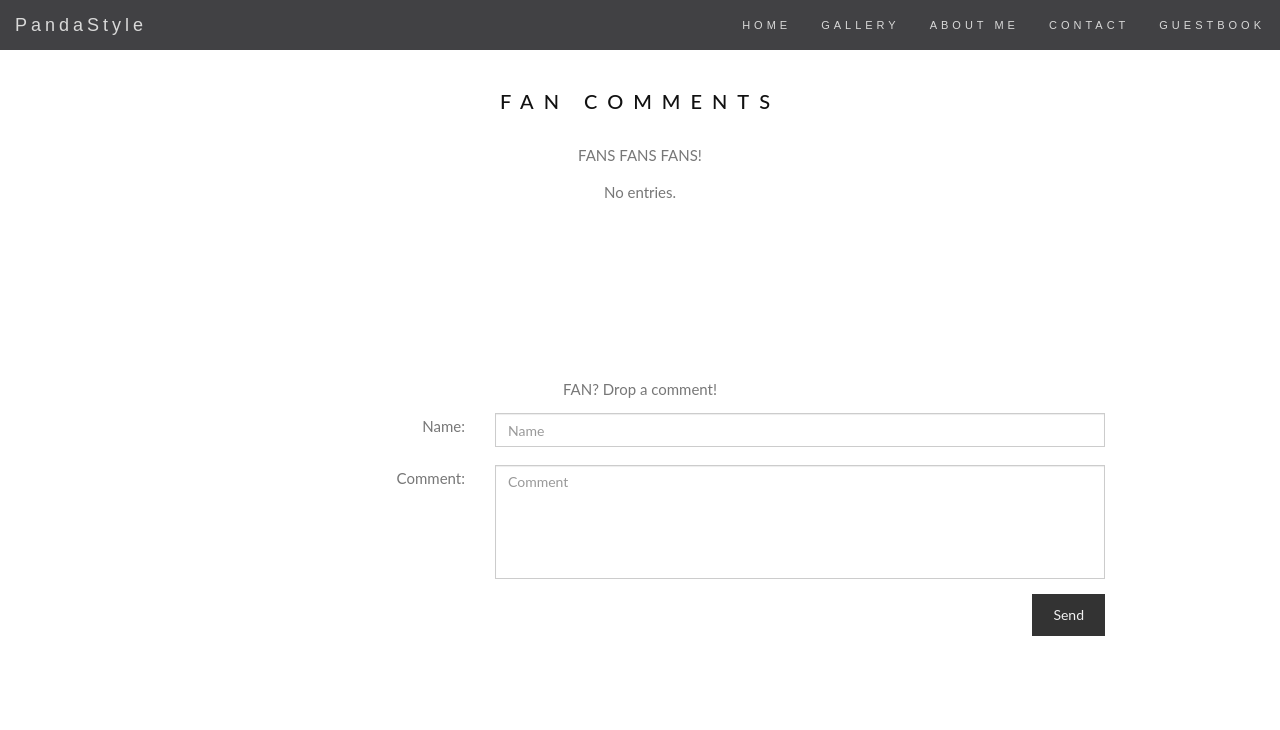
After one commit to anasasa/PIAC01, a Flask app: page /guestbook in a window 1280 px wide. The commit adds this page. Shown: the top 730 px of the page. Run offline with Flask 2, Linux system fonts and the light colour scheme; data that the repository does not hold is empty; some libraries are stand-ins or nearby versions.

Commit message:
guestbook

```diff
--- /dev/null
+++ b/AzureDB.py
@@ -0,0 +1,54 @@
+import pypyodbc
+import azurecred
+
+class AzureDB:
+
+  dsn='DRIVER='+azurecred.AZDBDRIVER+';Server=tcp:'+azurecred.AZDBSERVER+',1433;Database='+azurecred.AZDBNAME+';UID='+azurecred.AZDBUSER+';PWD='+ azurecred.AZDBPW+';Encrypt=yes;TrustServerCertificate=no;Connection Timeout=30;'
+
+  def __init__(self):
+    self.conn = pypyodbc.connect(self.dsn)
+    self.cursor = self.conn.cursor()
+
+  def finalize(self):
+    if self.conn:
+      self.conn.close()
+
+  def __exit__(self, exc_type, exc_val, exc_tb):
+    self.finalize()
+
+  def __enter__(self):
+    return self
+
+  def azureGetData(self):
+    try:
+      self.cursor.execute("SELECT name,text from data")
+      data = self.cursor.fetchall()
+      return data
+    except pypyodbc.DatabaseError as exception:
+      print('Failed to execute query')
+      print(exception)
+      exit (1)
+
+  def azureTest(self, name, text):
+    print(name, text)
+
+  def azureAddData(self, name, text):
+    sql = '''INSERT INTO data (name, text) VALUES (?, ?)'''
+    val = (name, text)
+    self.cursor.execute(sql, val)
+    self.conn.commit()
+
+  def azureDeleteData(self, text):
+    sql = "DELETE FROM data WHERE text = ?"
+    val = [text]
+    self.cursor.execute(sql, val)
+    self.conn.commit()
+
+#zakomentowana funkcja dodająca do bazy
+#def azureAddData(self):
+#  self.cursor.execute("INSERT into data (name, text) values ('Adam', 'Ta stronka jest okropna...')")
+#  self.conn.commit()
+#zakomentowana funkcja usuwająca rekord z bazy gdzie name = Adam
+#def azureDeleteData(self):
+#self.cursor.execute("DELETE FROM data WHERE name = 'Adam'")
+#self.conn.commit()
--- /dev/null
+++ b/azurecred.py
@@ -0,0 +1,5 @@
+AZDBSERVER = 'pandastyle.database.windows.net'
+AZDBNAME = 'pandastyle'
+AZDBUSER = 'piaclocal'
+AZDBPW = '5hvahNAWPRKPnisppKfxJ'
+AZDBDRIVER = '{ODBC Driver 17 for SQL Server}'
--- a/requirements.txt
+++ b/requirements.txt
@@ -1,2 +1,3 @@
 Flask>=1.0,<=1.1.2
 flask-bootstrap
+pypyodbc
--- a/run.py
+++ b/run.py
@@ -1,9 +1,39 @@
-from flask import Flask, render_template
+from flask import Flask, render_template, request
+from AzureDB import AzureDB
 app = Flask(__name__)
 
 @app.route('/')
 def index():
-  return render_template("index.html")
+  return render_template("index.html", dispFooter="true")
+
+@app.route('/guestbook', methods=['GET', 'POST'])
+def guestbook():
+  if request.method == 'POST':
+    if request.form['submit'] == 'delete':
+      selected_entries = request.form.getlist("delcomments")
+      for entry in selected_entries:
+        with AzureDB() as a:
+          a.azureDeleteData(entry)
+      with AzureDB() as a:
+        data = a.azureGetData()
+      return render_template("guestbook.html", data = data, mode = 'delete')
+    else:
+      name=request.form['name']
+      text=request.form['comments']
+      with AzureDB() as a:
+        a.azureAddData(name, text)
+        data = a.azureGetData()
+      return render_template("guestbook.html", data = data)
+  else:
+    user=request.args.get('user')
+    if user == 'panda':
+      with AzureDB() as a:
+        data = a.azureGetData()
+      return render_template("guestbook.html", data = data, mode = 'delete')
+    else:
+      with AzureDB() as a:
+        data = a.azureGetData()
+      return render_template("guestbook.html", data = data)
 
 if __name__ == '__main__':
 #  app.run(debug="True",host="0.0.0.0",port=5000)
--- a/templates/base.html
+++ b/templates/base.html
@@ -1,24 +1,21 @@
 <!DOCTYPE html>
 <html lang="en">
 <head>
-<meta charset="UTF-8">
-<meta name="viewport" content="width=device-width, initial-scale=1">
-<link rel="stylesheet" href="https://maxcdn.bootstrapcdn.com/bootstrap/3.4.1/css/bootstrap.min.css">
-<link href="https://fonts.googleapis.com/css?family=Lato" rel="stylesheet" type="text/css">
-<link href="https://fonts.googleapis.com/css?family=Montserrat" rel="stylesheet" type="text/css">
-<link rel="stylesheet" href="{{ url_for('static', filename='style.css') }}" type="text/css">
-<script src="https://ajax.googleapis.com/ajax/libs/jquery/3.5.1/jquery.min.js"></script>
-<script src="https://maxcdn.bootstrapcdn.com/bootstrap/3.4.1/js/bootstrap.min.js"></script>
-<style>
-dupa {
-color:black
-}
-</style>
-<title>{% block title %} {% endblock %}</title>
+  <meta charset="utf-8">
+  <meta name="viewport" content="width=device-width, initial-scale=1">
+  <link rel="stylesheet" href="https://maxcdn.bootstrapcdn.com/bootstrap/3.4.1/css/bootstrap.min.css">
+  <link rel="stylesheet" href="static/styles.css" type="text/css">
+
+  <script src="https://ajax.googleapis.com/ajax/libs/jquery/3.5.1/jquery.min.js"></script>
+  <script src="https://maxcdn.bootstrapcdn.com/bootstrap/3.4.1/js/bootstrap.min.js"></script>
+  <title>{% block title %} {% endblock %}</title>
 </head>
 <body id="myPage" data-spy="scroll" data-target=".navbar" data-offset="50">
-{% include "include/menu.html" %}
+{% include "menu.html" %}
 {% block body %}
 {% endblock %}
+{% if dispFooter == 'true' %}
+  {% include "footer.html" %}
+{% endif %}
 </body>
 </html>
--- /dev/null
+++ b/templates/footer.html
@@ -0,0 +1,6 @@
+<footer class="text-center">
+  <a class="up-arrow" href="#home" data-toggle="tooltip" title="TO TOP">
+    <span class="glyphicon glyphicon-chevron-up"></span>
+  </a><br><br>
+  <p>Page Made By <a href="#contaxct" data-toggle="tooltip" title="Contact">me</a>, 2021</p>
+</footer>
--- /dev/null
+++ b/templates/guestbook.html
@@ -0,0 +1,76 @@
+{% extends "base.html" %}
+{% block title %}Panda Style Stydent - Guestbook{% endblock %}
+{% set active_page = "guestbook" -%}
+{% block body %}
+
+<div id="guestbook">
+  <div class="container text-center">
+    <h3 class="text-center">FAN COMMENTS</h3>
+    {% if mode == 'delete' %}
+      <p>Select comments to delete</p>
+      <form method="POST">
+    {% else %}
+      <p>FANS FANS FANS!</p>
+    {% endif %}
+    {% for result in data %}
+    <div class="row">
+      <div class="col-md-4 text-right">
+        {% if mode == 'delete' %}
+          <div class="form-check">
+            {{result.name }} wrote:
+            <input class="form-check-input" name="delcomments" type="checkbox" value="{{result.text}}" aria-label="Comment from {{result.name}}">
+          </div>
+        {% else %}
+          {{result.name }} wrote:
+        {% endif %}
+      </div>
+      <div class="col-md-8 text-left">
+        {{result.text }}
+      </div>
+    </div>
+    {% else %}
+      <p>No entries.</p>
+    {% endfor %}
+    {% if mode == 'delete' %}
+      <div class="row">
+        <div class="col-md-12 form-group">
+          <button class="btn pull-right" type="submit" name="submit" value="delete">Delete</button>
+        </div>
+      </div>
+      </form>
+    {% endif %}
+  </div>
+</div>
+
+{% if mode != 'delete' %}
+  <div id="comment">
+    <div class="container text-center">
+    <p>FAN? Drop a comment!</p>
+    <form method="post">
+      <div class="row">
+        <div class="col-md-4 text-right form-group">
+          <p>Name:</p>
+        </div>
+  	    <div class="col-md-8 form-group">
+  	  	  <input class="form-control" id="name" name="name" placeholder="Name" type="text" required>
+  	    </div>
+      </div>
+      <div class="row">
+  	    <div class="col-md-4 text-right form-group">
+          <p>Comment:</p>
+        </div>
+  	    <div class="col-md-8 form-group">
+  	    	<textarea class="form-control" id="comments" name="comments" placeholder="Comment" rows="5"></textarea>
+  	    </div>
+      </div>
+      <div class="row">
+        <div class="col-md-12 form-group">
+          <button class="btn pull-right" name="submit" type="submit">Send</button>
+        </div>
+      </div>
+    </form>
+    </div>
+  </div>
+{% endif %}
+
+{% endblock %}
--- /dev/null
+++ b/templates/menu.html
@@ -0,0 +1,27 @@
+{% set navigation = [
+{'url': '/#home', 'display_name': 'HOME'},
+{'url': '/#gallery', 'display_name': 'GALLERY'},
+{'url': '/#aboutme', 'display_name': 'ABOUT ME'},
+{'url': '/#contact', 'display_name': 'CONTACT'},
+{'url': url_for('guestbook'), 'display_name': 'GUESTBOOK'}
+] -%}
+
+<nav class="navbar navbar-default navbar-fixed-top">
+  <div class="container-fluid">
+    <div class="navbar-header">
+      <button type="button" class="navbar-toggle" data-toggle="collapse" data-target="#myNavbar">
+        <span class="icon-bar"></span>
+        <span class="icon-bar"></span>
+        <span class="icon-bar"></span>
+      </button>
+      <a class="navbar-brand" href="/#home">PandaStyle</a>
+    </div>
+    <div class="collapse navbar-collapse" id="myNavbar">
+      <ul class="nav navbar-nav navbar-right">
+{% for item in navigation %}
+        <li><a href="{{ item['url'] }}">{{ item['display_name'] }}</a></li>
+{% endfor %}
+      </ul>
+    </div>
+  </div>
+</nav>
```
Also changed, not shown: templates/include/menu.html (deleted, +0 -20 lines), templates/index.html (+8 -43 lines).
